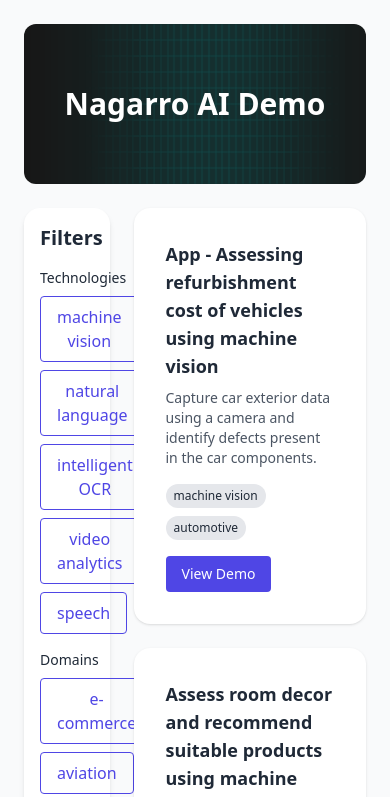
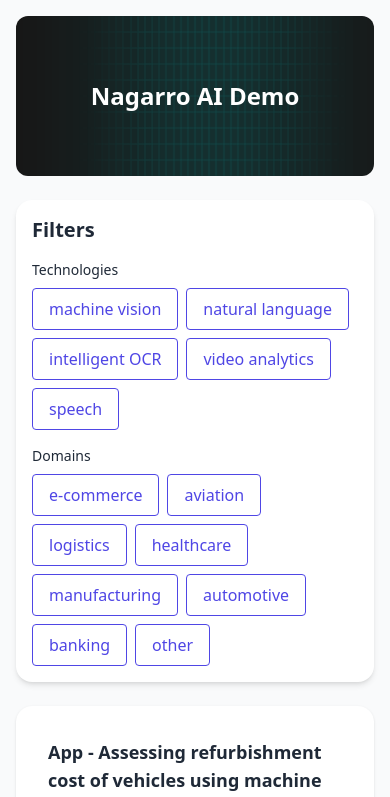
Before and after one commit to Vittesh09/nagarro-ai-demo1, a React (Vite) app: page / in a window 390 px wide. Shown: the top 797 px of the page. Built offline with nearby package versions, Linux system fonts and the light colour scheme.

Commit message:
fix: use relative imports and safe style block for Vercel

```diff
--- a/src/App.jsx
+++ b/src/App.jsx
@@ -75,10 +75,12 @@
   });
 
   return (
-    <div className="min-h-screen bg-gray-50 p-6">
+    <div className="min-h-screen w-full bg-gray-50 p-4 sm:p-6 overflow-x-hidden">
+      {/* Fullscreen Cover Div */}
+      <div className="max-w-screen-2xl mx-auto">
         {/* Header */}
         <div className="relative w-full h-40 bg-neutral-900 flex items-center justify-center rounded-xl mb-6 overflow-hidden">
-        <h1 className="text-white text-3xl md:text-4xl font-bold z-10">
+          <h1 className="text-white text-2xl sm:text-3xl md:text-4xl font-bold z-10 text-center">
             Nagarro AI Demo
           </h1>
           <div className="absolute inset-0 pointer-events-none">
@@ -105,7 +107,7 @@
 
         {/* Active Filters Bar */}
         {(selectedTechnologies.length > 0 || selectedDomains.length > 0) && (
-        <div className="mb-4 flex items-center gap-3 flex-wrap">
+          <div className="mb-4 flex flex-wrap items-center gap-3">
             <span className="text-sm font-medium">Active Filters:</span>
             {[...selectedTechnologies, ...selectedDomains].map((tag) => (
               <span key={tag} className="bg-gray-200 text-gray-800 text-xs px-3 py-1 rounded-full">
@@ -119,9 +121,9 @@
         )}
 
         {/* Main Layout */}
-      <div className="flex gap-6">
+        <div className="flex flex-col lg:flex-row gap-6">
           {/* Filters Panel */}
-        <div className="w-1/4 bg-white p-4 rounded-2xl shadow-md">
+          <div className="lg:w-1/4 w-full bg-white p-4 rounded-2xl shadow-md">
             <h2 className="text-xl font-semibold mb-4">Filters</h2>
             <div>
               <h3 className="text-sm font-medium mb-2">Technologies</h3>
@@ -183,5 +185,6 @@
           </div>
         </div>
       </div>
+    </div>
   );
 }
```
Lines whose indentation alone changed are shown as unchanged.
